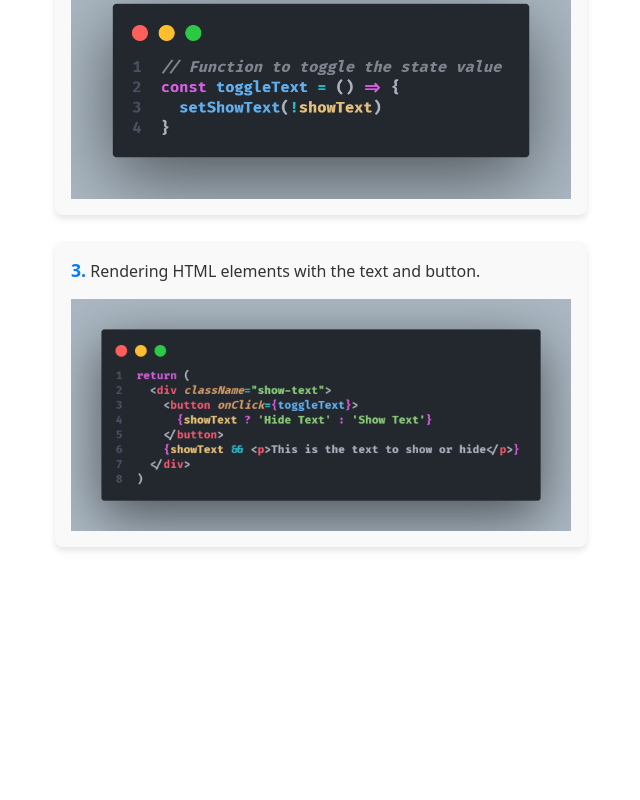
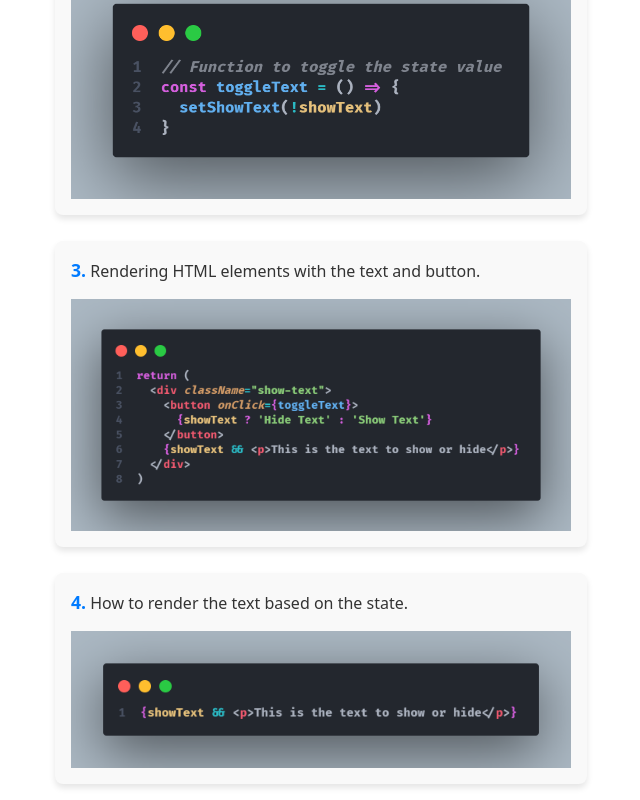
Before and after one commit to Espadv69/useState-Basics, a React (Vite) app in the folder ShowHideText/: page / in a window 1280 px wide. Shown: the part 553-1353 px from the top of the page, without its empty margins (335-975 px from the left). Before the commit the page ends 1116 px from the top, so only its background shows below. Built offline with nearby package versions, Linux system fonts and the light colour scheme; the HTML template or start-up script is replaced by a standard one.

Commit message:
Add step 4 to Explanation component for rendering text based on state

```diff
--- a/ShowHideText/src/components/Explanation/Explanation.jsx
+++ b/ShowHideText/src/components/Explanation/Explanation.jsx
@@ -25,6 +25,13 @@ const Explanation = () => {
           imgUrl="/images/htmlStructure.png"
           imgAlt="Code snippet showing the HTML structure with the text and button."
         />
+
+        <LiExplanation
+          stepNumber={4}
+          description="How to render the text based on the state."
+          imgUrl="/images/renderIfTrue.png"
+          imgAlt="Code snippet showing how to render the text based on the state."
+        />
       </ol>
     </div>
   )
```
